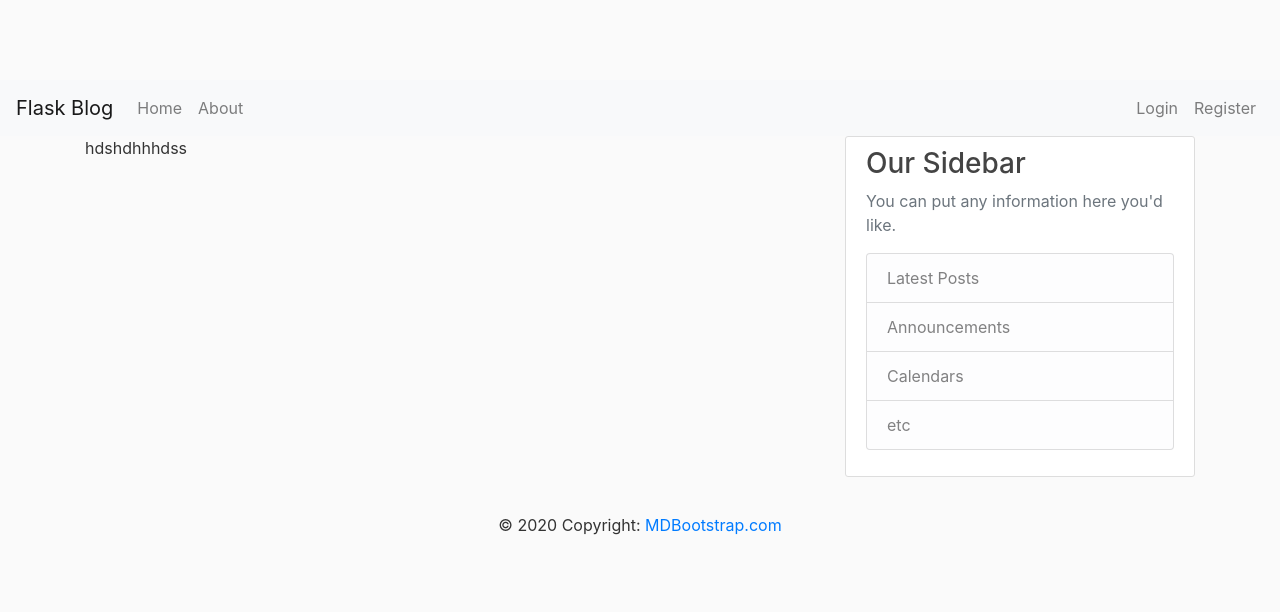
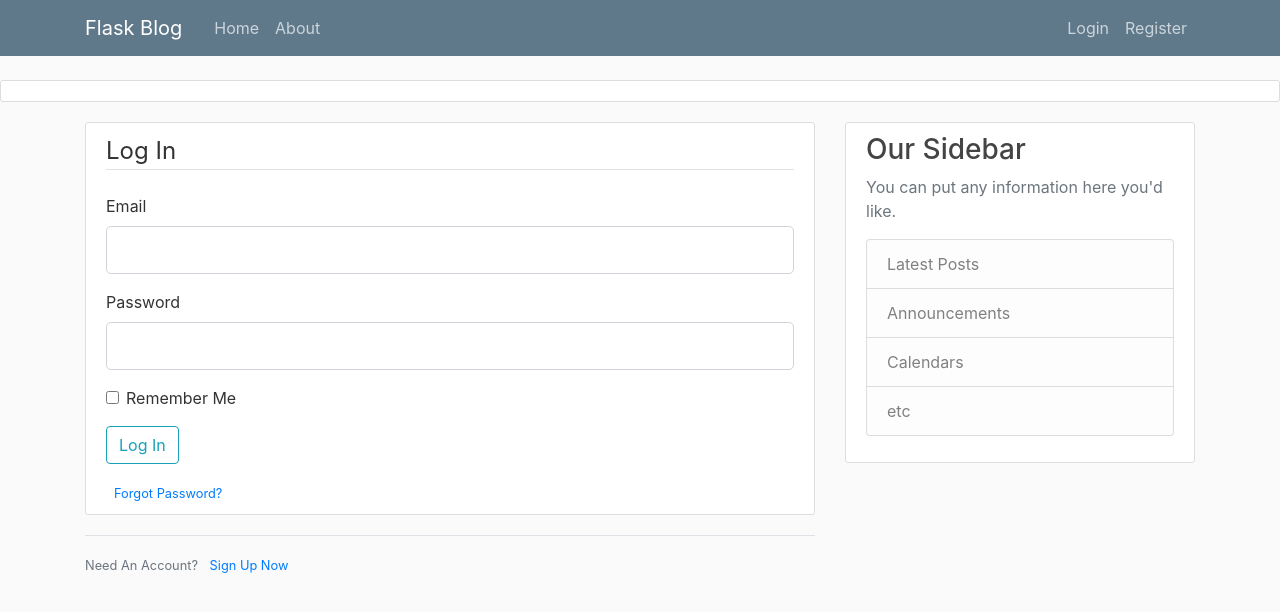
Before and after one commit to kiprotichdominic/Flask-Blog, a Flask app: page /login in a window 1280 px wide. Shown: the top 612 px of the page. Run offline with Flask 2, Linux system fonts and the light colour scheme; parts of the project's set-up code (start-up, migrations or seed data) failed here and were passed over; some libraries are stand-ins or nearby versions.

Commit message:
add user model

```diff
--- a/flaskblog.py
+++ b/flaskblog.py
@@ -1,9 +1,34 @@
-from flask import Flask, render_template, url_for
-from forms import RegistrationForm,LoginForm
+from datetime import datetime
+from flask import Flask, render_template, url_for, flash, redirect
+from flask_sqlachemy import SQLAlchemy
+from forms import RegistrationForm, LoginForm
 
 app = Flask(__name__)
 
-app.config["SECRET_KEY"] = "e4f5574dafdc479321bb1c66c18147f577f3f452"
+app.config["SQLALCHEMY_DATABASE_URI"] = "sqlite:///site.db"
+app.config["SECRET_KEY"] = "6358c61aaba8619f201e9b2772c66d75"
+db = SQLAlchemy(app)
+
+
+class User(db.model):
+    id = db.Column(db.Integer, primary_key=True)
+    username = db.column(db.String(20), unique=True, nullable =False)
+    email = db.column(db.String(120), unique=True, nullable =False)
+    image_file = db.column(db.String(20), nullable =False, default= "default.jpg")
+    password = db.Column(db.String(60),nullable = False)
+
+    def __repr__(self):
+        return f"User('{self.username}','{self.email}','{self.image_file}')"
+
+class Posts(db.model):
+    id = db.Column(db.Integer, primary_key=True)
+    title = db.Column(db.String(100), nullable = False)
+    date_posted = db.Column(db.DateTime, nullable=False,default=datetime.utcnow)
+    content = db.Column(db.Text, nullable=False)
+
+    def __repr__(self):
+        return f"Post('{self.title}','{self.date_posted}')"
+
 
 posts = [
     {
@@ -24,25 +49,36 @@ posts = [
 @app.route("/")
 @app.route("/home")
 def home():
-    return render_template("index.html", posts=posts, title="Home page")
+    return render_template("index.html", posts=posts)
 
 
 @app.route("/about")
 def about():
-    return render_template("about.html", title = "About")
+    title = "About page"
+    return render_template("about.html", title=title)
 
 
-@app.route("/login")
+@app.route("/register", methods=["GET", "POST"])
+def register():
+    form = RegistrationForm()
+    if form.validate_on_submit():
+        flash(
+            f"Account created successfully for {form.username.data}!", "success")
+        return redirect(url_for("home"))
+    return render_template("register.html", form=form)
+
+
+@app.route("/login", methods=["GET", "POST"])
 def login():
     form = LoginForm()
-    return render_template("login.html", title = "Login", form=form)
-
-
-@app.route("/register")
-def register():
-    form = RegistrationForm()
-    return render_template("register.html", form = form, title = "Register")
+    if form.validate_on_submit():
+        if form.email.data == "admin@blog.com" and form.password.data == "password":
+            flash("You have been logged in", "success")
+            return redirect(url_for("home"))
+        else:
+            flash("Log In Unsuccessful. Please check username and password.", "danger")
+    return render_template("login.html", title=LoginForm, form=form)
 
 
 if __name__ == "__main__":
-    flaskblog.run(debug=True)
+    app.run(debug=True)
--- a/forms.py
+++ b/forms.py
@@ -4,19 +4,16 @@ from wtforms.validators import DataRequired, Length, Email, EqualTo
 
 
 class RegistrationForm(FlaskForm):
-    username = StringField("Username", validators=[
-                           DataRequired(), Length(min=2, max=10)])
+    username = StringField("Username", validators=[DataRequired(), Length(min=2, max=20)])
     email = StringField("Email", validators=[DataRequired(), Email()])
-    password = PasswordField("Password", validators=[
-                             DataRequired(), Length(min=6, max=20)])
-    confirm_password = PasswordField("Confirm Password", validators=[
-                                     DataRequired(), EqualTo("password")])
+    password = PasswordField("Password", validators=[DataRequired()])
+    confirm_password = PasswordField(
+        "Password", validators=[DataRequired(), EqualTo("password")])
     submit = SubmitField("Sign Up")
 
 
-class LoginForm:
+class LoginForm(FlaskForm):
     email = StringField("Email", validators=[DataRequired(), Email()])
-    password = PasswordField("Password", validators=[
-                             DataRequired(), Length(min=6, max=20)])
+    password = PasswordField("Password", validators=[DataRequired()])
     remember = BooleanField("Remember Me")
     submit = SubmitField("Log In")
--- a/templates/footer.html
+++ b/templates/footer.html
@@ -1,5 +1,6 @@
 <footer class="page-footer font-small blue">
-  <div class="footer-copyright text-center py-3">© 2020 Copyright:
-    <a href="https://mdbootstrap.com/education/bootstrap/"> MDBootstrap.com</a>
+  <div class="footer-copyright text-center py-3">
+    © 2020 Copyright:
+    <a href="#">Flask Blog</a>
   </div>
 </footer>
--- a/templates/layout.html
+++ b/templates/layout.html
@@ -1,57 +1,51 @@
+<!DOCTYPE html>
+<html>
+<head>
+    <!-- Required meta tags -->
+    <meta charset="utf-8">
+    <meta name="viewport" content="width=device-width, initial-scale=1, shrink-to-fit=no">
 
-<!DOCTYPE html>
-<html lang="en">
-  <head>
-    <meta charset="UTF-8" />
-    <meta name="viewport" content="width=device-width, initial-scale=1.0" />
-    <meta http-equiv="X-UA-Compatible" content="ie=edge" />
-    <link
-    rel="stylesheet"
-    href="https://stackpath.bootstrapcdn.com/bootstrap/4.3.1/css/bootstrap.min.css"
-    integrity="sha384-ggOyR0iXCbMQv3Xipma34MD+dH/1fQ784/j6cY/iJTQUOhcWr7x9JvoRxT2MZw1T"
-    crossorigin="anonymous"
-  />
+    <!-- Bootstrap CSS -->
+    <link rel="stylesheet" href="https://maxcdn.bootstrapcdn.com/bootstrap/4.0.0/css/bootstrap.min.css" integrity="sha384-Gn5384xqQ1aoWXA+058RXPxPg6fy4IWvTNh0E263XmFcJlSAwiGgFAW/dAiS6JXm" crossorigin="anonymous">
+
     <link rel="stylesheet" type="text/css" href="{{ url_for('static', filename='main.css') }}">
-    {% if title %}
-    <title>Flask Blog - {{title}}</title>
-    {% else %}
-    <title>Flask Blog</title>
-    {% endif %}
-  </head>
+    <div class="content-section">
+    </div>
 <body>
-    <nav class="navbar navbar-expand-lg navbar-light bg-light">
-        <a class="navbar-brand" href="{{url_for('home')}}">Flask Blog</a>
-        <button class="navbar-toggler" type="button" data-toggle="collapse" data-target="#navbarSupportedContent" aria-controls="navbarSupportedContent" aria-expanded="false" aria-label="Toggle navigation">
+    <header class="site-header">
+      <nav class="navbar navbar-expand-md navbar-dark bg-steel fixed-top">
+        <div class="container">
+          <a class="navbar-brand mr-4" href="/">Flask Blog</a>
+          <button class="navbar-toggler" type="button" data-toggle="collapse" data-target="#navbarToggle" aria-controls="navbarToggle" aria-expanded="false" aria-label="Toggle navigation">
             <span class="navbar-toggler-icon"></span>
           </button>
-
-        <div class="collapse navbar-collapse" id="navbarSupportedContent">
+          <div class="collapse navbar-collapse" id="navbarToggle">
             <div class="navbar-nav mr-auto">
-          <a class="nav-item nav-link" href="{{url_for('home')}}">Home</a>
-          <a class="nav-item nav-link" href="{{url_for('about')}}">About</a>
+              <a class="nav-item nav-link" href="{{ url_for('home') }}">Home</a>
+              <a class="nav-item nav-link" href="{{ url_for('about') }}">About</a>
             </div>
             <!-- Navbar Right Side -->
             <div class="navbar-nav">
-          <a class="nav-item nav-link" href="{{url_for('login')}}">Login</a>
-          <a class="nav-item nav-link" href="{{url_for('register')}}">Register</a>
+              <a class="nav-item nav-link" href="{{ url_for('login') }}">Login</a>
+              <a class="nav-item nav-link" href="{{ url_for('register') }}">Register</a>
+            </div>
           </div>
         </div>
       </nav>
+    </header>
     <main role="main" class="container">
       <div class="row">
         <div class="col-md-8">
           {% with messages = get_flashed_messages(with_categories=true) %}
             {% if messages %}
               {% for category, message in messages %}
-                  <div class="alert alert-{{category}}">
-                    {{message}}
+                <div class="alert alert-{{ category }}">
+                  {{ message }}
                 </div>
               {% endfor %}
             {% endif %}
           {% endwith %}
-            {% block content %}
-
-            {% endblock %}
+          {% block content %}{% endblock %}
         </div>
         <div class="col-md-4">
           <div class="content-section">
@@ -68,25 +62,10 @@
         </div>
       </div>
     </main>
-    <!-- Navbar block  -->
-    {% block footer %}
-    {% include 'footer.html' %}
-    {% endblock %}
-
-    <script
-      src="https://code.jquery.com/jquery-3.3.1.slim.min.js"
-      integrity="sha384-q8i/X+965DzO0rT7abK41JStQIAqVgRVzpbzo5smXKp4YfRvH+8abtTE1Pi6jizo"
-      crossorigin="anonymous"
-    ></script>
-    <script
-      src="https://cdnjs.cloudflare.com/ajax/libs/popper.js/1.14.7/umd/popper.min.js"
-      integrity="sha384-UO2eT0CpHqdSJQ6hJty5KVphtPhzWj9WO1clHTMGa3JDZwrnQq4sF86dIHNDz0W1"
-      crossorigin="anonymous"
-    ></script>
-    <script
-      src="https://stackpath.bootstrapcdn.com/bootstrap/4.3.1/js/bootstrap.min.js"
-      integrity="sha384-JjSmVgyd0p3pXB1rRibZUAYoIIy6OrQ6VrjIEaFf/nJGzIxFDsf4x0xIM+B07jRM"
-      crossorigin="anonymous"
-    ></script>
+    <!-- Optional JavaScript -->
+    <!-- jQuery first, then Popper.js, then Bootstrap JS -->
+    <script src="https://code.jquery.com/jquery-3.2.1.slim.min.js" integrity="sha384-KJ3o2DKtIkvYIK3UENzmM7KCkRr/rE9/Qpg6aAZGJwFDMVNA/GpGFF93hXpG5KkN" crossorigin="anonymous"></script>
+    <script src="https://cdnjs.cloudflare.com/ajax/libs/popper.js/1.12.9/umd/popper.min.js" integrity="sha384-ApNbgh9B+Y1QKtv3Rn7W3mgPxhU9K/ScQsAP7hUibX39j7fakFPskvXusvfa0b4Q" crossorigin="anonymous"></script>
+    <script src="https://maxcdn.bootstrapcdn.com/bootstrap/4.0.0/js/bootstrap.min.js" integrity="sha384-JZR6Spejh4U02d8jOt6vLEHfe/JQGiRRSQQxSfFWpi1MquVdAyjUar5+76PVCmYl" crossorigin="anonymous"></script>
 </body>
 </html>
--- a/templates/login.html
+++ b/templates/login.html
@@ -1,4 +1,51 @@
-{% extends "layout.html" %}
-{% block content %}
-hdshdhhhdss
-{% endblock content%}
+
+{% extends "layout.html" %} {% block content %}
+<div class="content-section">
+  <form method="POST" action="">
+    {{ form.hidden_tag() }}
+    <fieldset class="form-group">
+      <legend class="border-bottom mb-4">Log In</legend>
+      <div class="form-group">
+        {{ form.email.label(class="form-control-label") }} {% if
+        form.email.errors %} {{ form.email(class="form-control form-control-lg
+        is-invalid") }}
+        <div class="invalid-feedback">
+          {% for error in form.email.errors %}
+          <span>{{ error }}</span>
+          {% endfor %}
+        </div>
+        {% else %} {{ form.email(class="form-control form-control-lg") }} {%
+        endif %}
+      </div>
+      <div class="form-group">
+        {{ form.password.label(class="form-control-label") }} {% if
+        form.password.errors %} {{ form.password(class="form-control
+        form-control-lg is-invalid") }}
+        <div class="invalid-feedback">
+          {% for error in form.password.errors %}
+          <span>{{ error }}</span>
+          {% endfor %}
+        </div>
+        {% else %} {{ form.password(class="form-control form-control-lg") }} {%
+        endif %}
+      </div>
+      <div class="form-check">
+        {{ form.remember(class="form-check-input") }} {{
+        form.remember.label(class="form-check-label") }}
+      </div>
+    </fieldset>
+    <div class="form-group">
+      {{ form.submit(class="btn btn-outline-info") }}
+    </div>
+    <small class="text-muted ml-2">
+      <a href="#">Forgot Password?</a>
+    </small>
+  </form>
+</div>
+<div class="border-top pt-3">
+  <small class="text-muted">
+    Need An Account?
+    <a class="ml-2" href="{{ url_for('register') }}">Sign Up Now</a>
+  </small>
+</div>
+{% endblock content %}
```
Also changed, not shown: templates/index.html (+12 -15 lines), templates/register.html (+46 -7 lines). Lines whose indentation alone changed are shown as unchanged.
